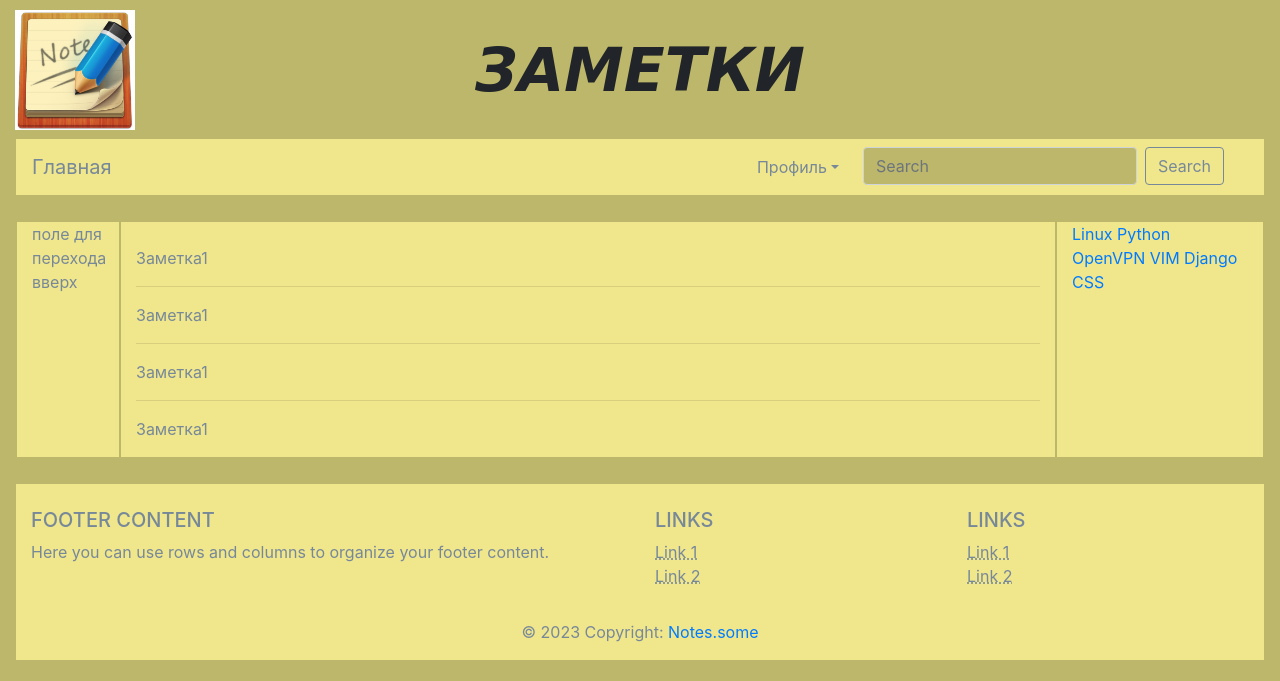
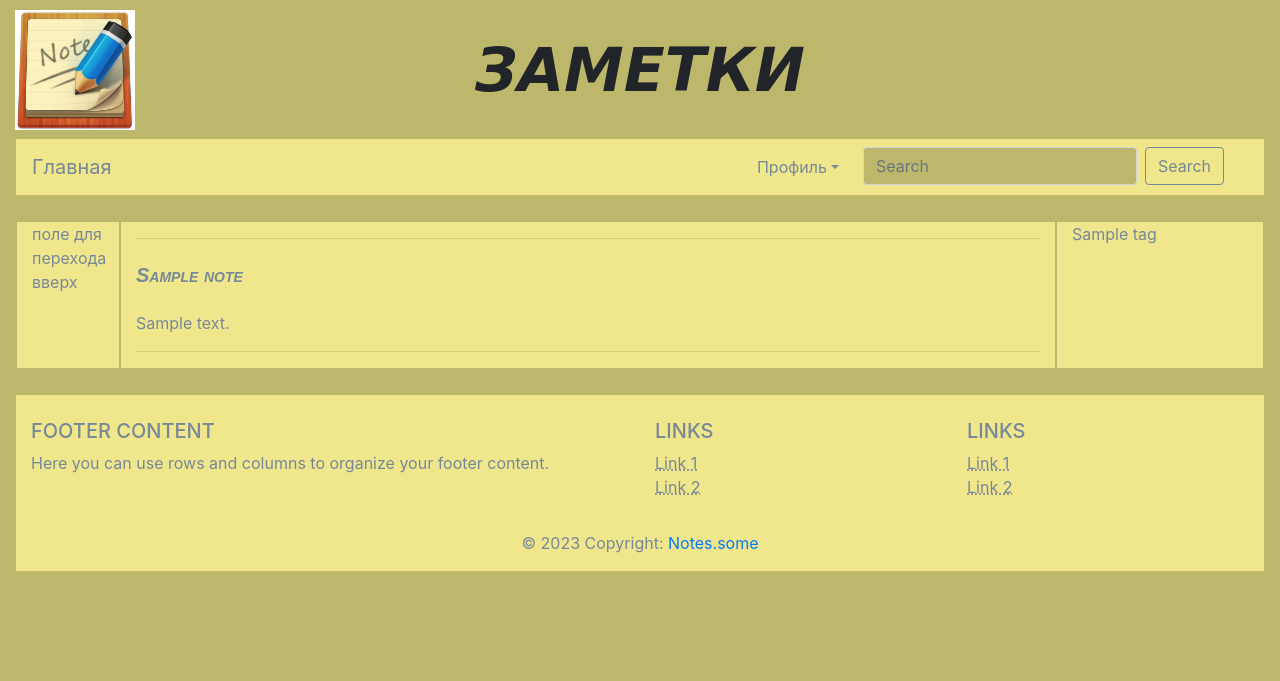
Before and after one commit to VasyaPupkin120/notes, a Django app: page / in a window 1280 px wide. Shown: the top 681 px of the page. Run offline with Django 4.2, Linux system fonts and the light colour scheme; tables that the repository leaves empty hold one stand-in row (values such as "Sample post"); some libraries are stand-ins or nearby versions.

Commit message:
вывод заметок и тегов на главную

```diff
--- a/pyproject.toml
+++ b/pyproject.toml
@@ -10,6 +10,7 @@ python = "^3.11"
 django = "^4.2.2"
 bpython = "^0.24"
 django-bootstrap4 = "^23.1"
+django-stubs = "^4.2.1"
 
 
 [build-system]
--- a/webnotes/main/static/style.css
+++ b/webnotes/main/static/style.css
@@ -123,3 +123,12 @@ head, h1 {
     color: #778899;
     text-decoration: underline dotted;
 }
+
+
+
+
+/* стили заметок */
+
+.note-head{
+    font: italic small-caps bold 20px/2 fantasy;
+}
--- a/webnotes/main/templates/index.html
+++ b/webnotes/main/templates/index.html
@@ -13,25 +13,20 @@
 
         <!-- Поле основного контента -->
         <div class="col-9 border border-grey">
-            <br>
-            <p>Заметка1</p>
             <hr>
-            <p>Заметка1</p>
-            <hr>
-            <p>Заметка1</p>
-            <hr>
-            <p>Заметка1</p>
+            {% for note in notes_list %}
+                <p class="note-head">{{ note.title }}</p>
+                <p>{{ note.content }}</p>
+                <hr>
+                {% endfor %}
         </div>
 
         <!-- Поле облака тегов -->
         <div class="col-2 border border-grey">
             <p>
-            <a href="#">Linux</a>
-            <a href="#">Python</a>
-            <a href="#">OpenVPN</a>
-            <a href="#">VIM</a>
-            <a href="#">Django</a>
-            <a href="#">CSS</a>
+            {% for tag in tags_list %}
+                {{ tag.name }}
+                {% endfor %}
             </p>
         </div>
     </div>
--- a/webnotes/main/views.py
+++ b/webnotes/main/views.py
@@ -1,6 +1,10 @@
 from django.shortcuts import render
 
+from .models import Tag, Note
 # Create your views here.
 
 def index(request):
-    return render(request, 'index.html')
+    notes_list = Note.objects.all()
+    tags_list = Tag.objects.all()
+    context = {"notes_list": notes_list, "tags_list": tags_list}
+    return render(request, 'index.html', context=context)
```
Also changed, not shown: 1 other file.
